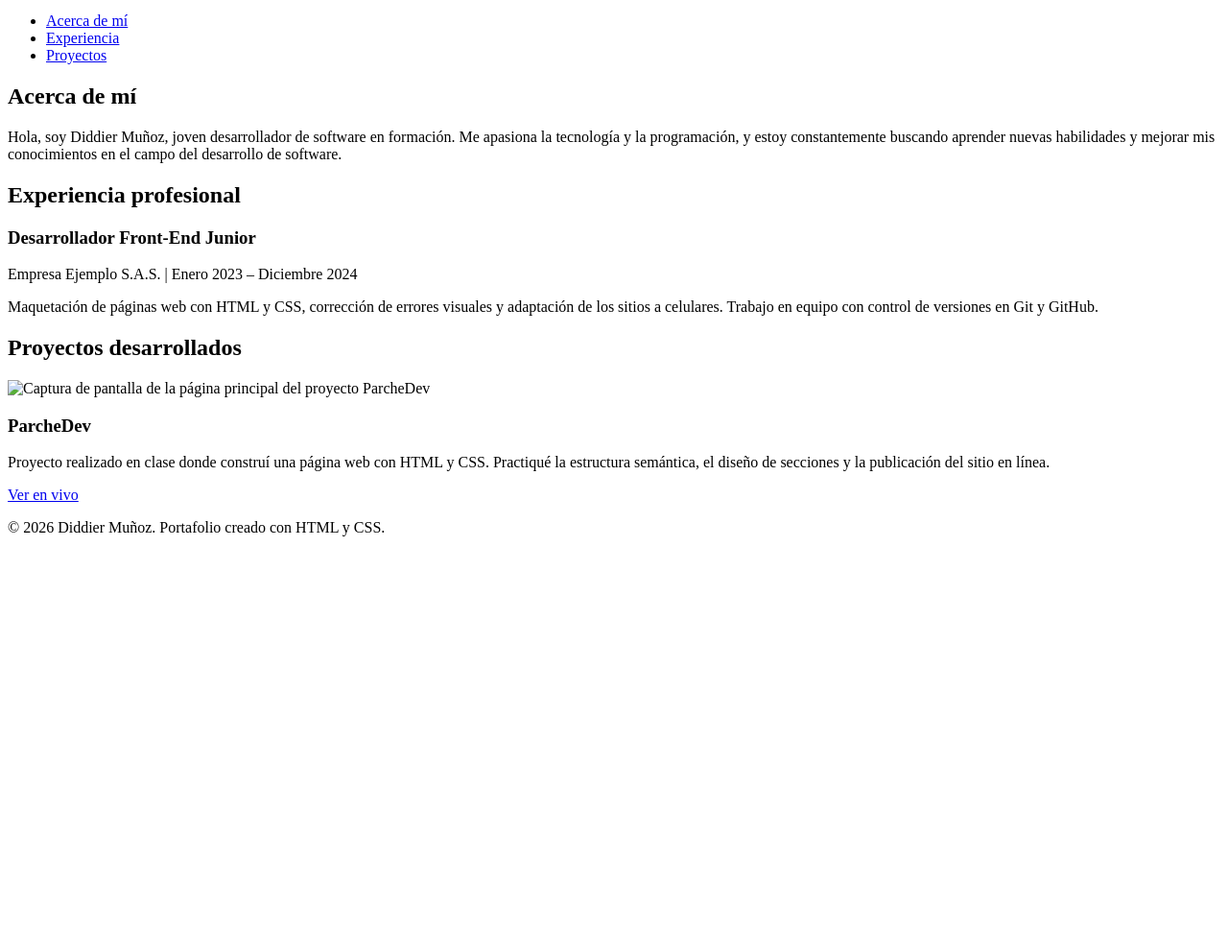
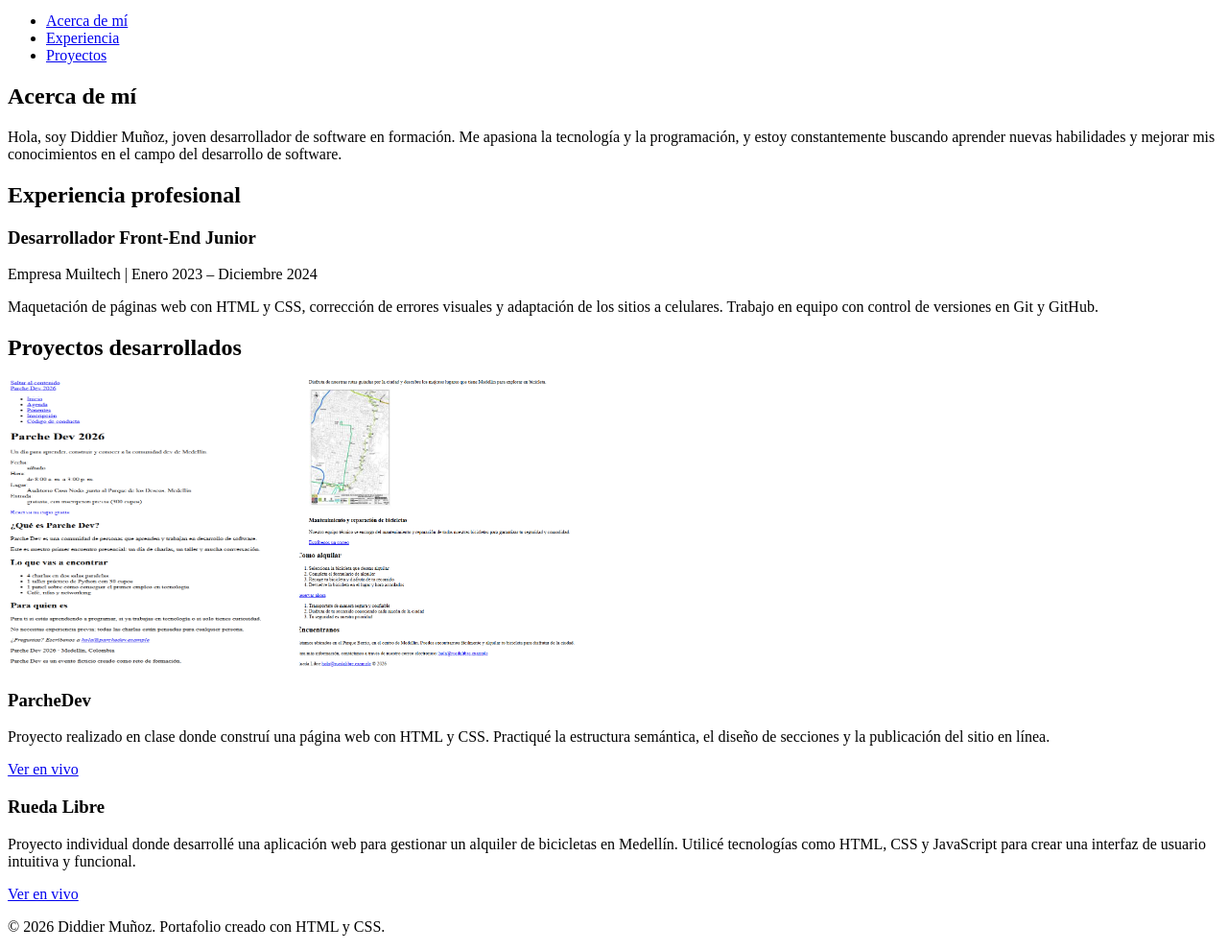
Before and after one commit to Diddier10/Portafolio, a plain HTML site: page index.html in a window 1280 px wide. Shown: the part 101-1092 px from the top of the page at 96% size. Before the commit the page ends 800 px from the top, so only its background shows below. Drawn offline with Linux system fonts and the light colour scheme.

Commit message:
fix: correcion de errores

```diff
--- a/index.html
+++ b/index.html
@@ -1,5 +1,5 @@
 <!DOCTYPE html>
-<html lang="en">
+<html lang="es">
 <head>
     <meta charset="UTF-8">
     <meta name="viewport" content="width=device-width, initial-scale=1.0">
@@ -29,7 +29,7 @@
             <h2>Experiencia profesional</h2>
             <article class="experiencia">
                 <h3>Desarrollador Front-End Junior</h3>
-                <p class="datos">Empresa Ejemplo S.A.S. | Enero 2023 – Diciembre 2024</p>
+                <p class="datos">Empresa Muiltech | Enero 2023 – Diciembre 2024</p>
                 <p>
                     Maquetación de páginas web con HTML y CSS, corrección de errores
                     visuales y adaptación de los sitios a celulares. Trabajo en equipo
@@ -40,7 +40,8 @@
         <section id="proyectos">
             <h2>Proyectos desarrollados</h2>
             <article class="tarjeta">
-                <img src="images/parchedev.png" alt="Captura de pantalla de la página principal del proyecto ParcheDev">
+                <img src="img/parchedev.png" alt="Captura de pantalla de la página principal del proyecto ParcheDev" height="300" width="300px">
+                <img src="img/ruedalibre.png" alt="Captura de pantalla de la página principal del proyecto Rueda Libre" height="300" width="300px">
             </article>
         </section>
         <section class="tarjeta-texto">
@@ -51,6 +52,12 @@
             secciones y la publicación del sitio en línea.
           </p>
           <a class="boton" href="https://diddier10.github.io/parche-dev/" target="_blank" rel="noopener">Ver en vivo</a>
+          <h3>Rueda Libre</h3>
+          <p>
+            Proyecto individual donde desarrollé una aplicación web para gestionar un alquiler de bicicletas en Medellín.
+            Utilicé tecnologías como HTML, CSS y JavaScript para crear una interfaz de usuario intuitiva y funcional.
+          </p>
+          <a class="boton" href="https://diddier10.github.io/rueda-libre/" target="_blank" rel="noopener">Ver en vivo</a>
         </section>
     </main>
     <footer class="pie">
```
Also changed, not shown: img/parchedev.png (added), img/ruedalibre.png (added), 1 other file.
